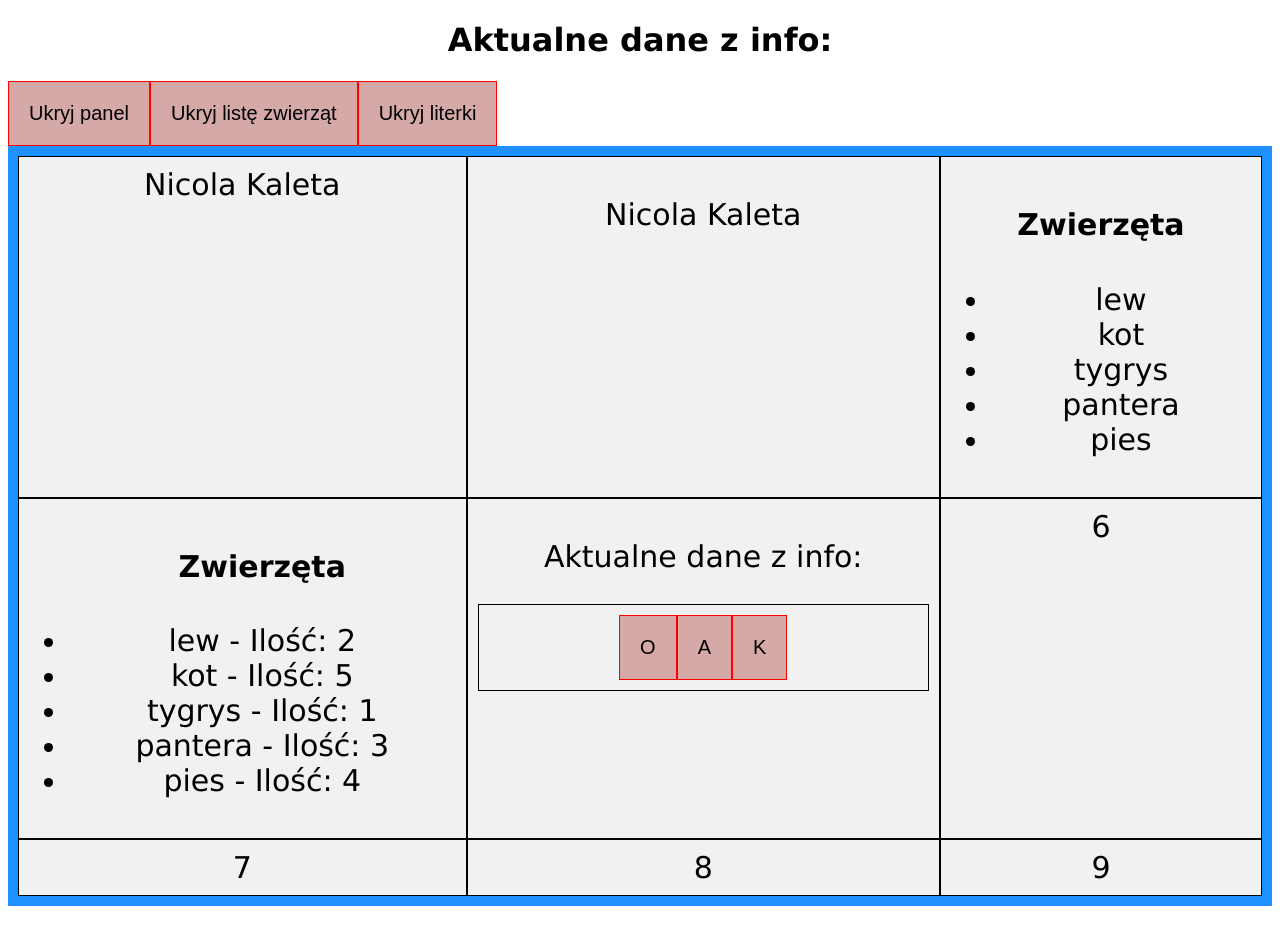
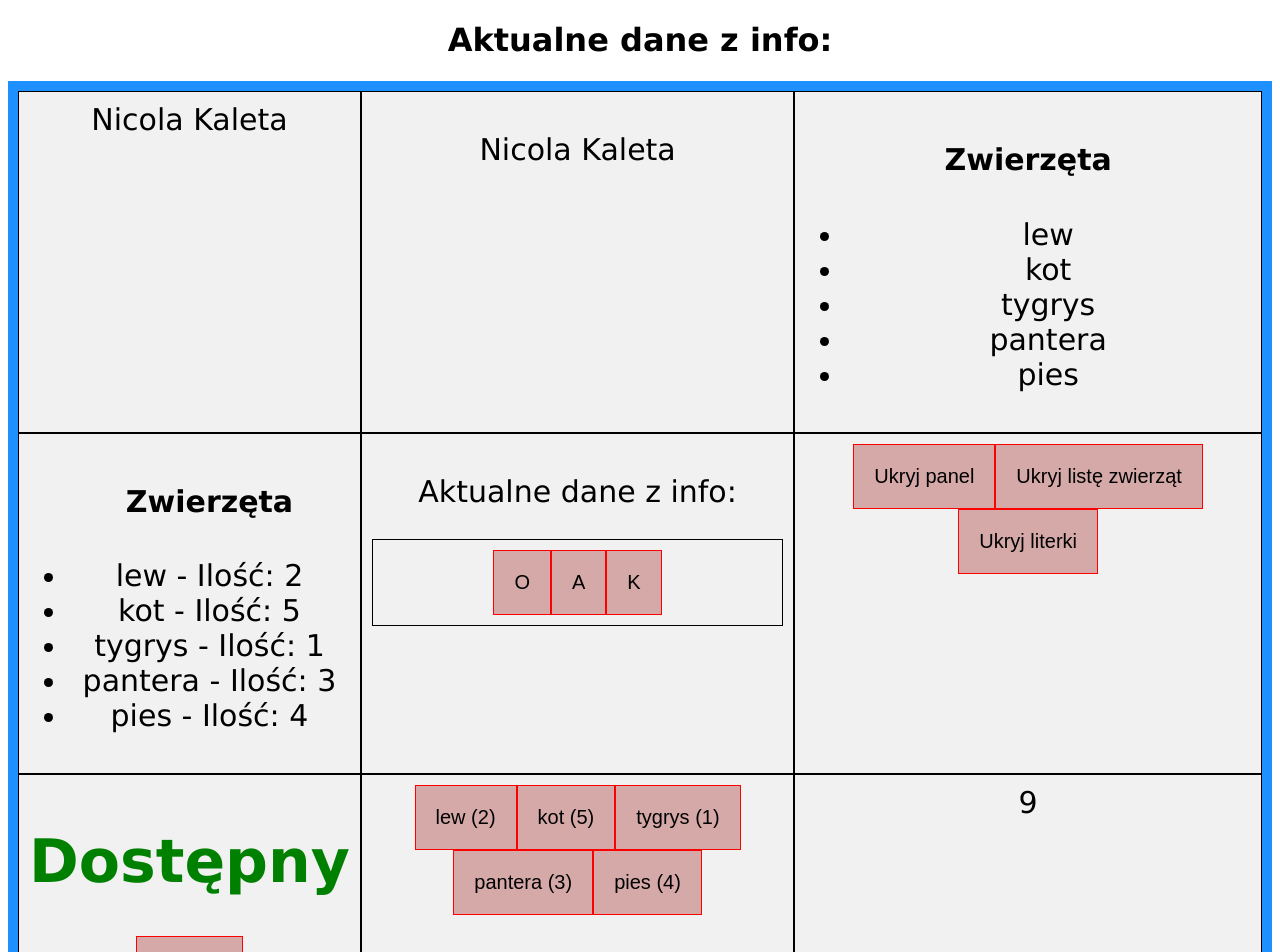
Before and after one commit to nic00la1/ReactPowt-rzenie, a React (Vite) app in the folder client/powtorzenieR/: page / in a window 1280 px wide. Shown: the top 952 px of the page. Before the commit the page ends 914 px from the top, so only its background shows below. Built offline with nearby package versions, Linux system fonts and the light colour scheme.

Commit message:
komponent 6 przeniesiony do grida + komponent 8 ✅

```diff
--- a/client/powtorzenieR/src/App.jsx
+++ b/client/powtorzenieR/src/App.jsx
@@ -6,6 +6,8 @@ import { DisplayObjectsFromTableByProps } from './components/DisplayObjectsFromT
 import React, { useState } from 'react';
 import { DisplayButton } from './components/DisplayButton';
 import { ControlPanel } from './components/ControlPanel';
+import { AvailabilityToggle } from './components/AvailabilityToggle';
+import AnimalButtons from './components/AnimalButtons';
 
 function App() {
 
@@ -32,16 +34,6 @@ const zwierzetaObiekty = [
      {/* Info na samej górze */}
     <h1 className='info-center'>Aktualne dane z info: {info}</h1>
 
-    { showPanel &&
-      <ControlPanel showAnimals={showAnimals}
-                  setShowAnimals={setShowAnimals}
-                  showButtons={showButtons}
-                  setShowButtons={setShowButtons}
-                  showPanel={showPanel}
-                  setShowPanel={setShowPanel}/>
-    }
-
-
     <div className='container'>
       <NicolaKaleta/>
       <DisplayNameAndSurnameByProps person={{
@@ -55,9 +47,17 @@ const zwierzetaObiekty = [
       {showButtons &&
         <DisplayButton info={info} setInfo={setInfo}/>
       }
-      <div>6</div>
-      <div>7</div>
-      <div>8</div>
+        { showPanel &&
+      <ControlPanel showAnimals={showAnimals}
+                  setShowAnimals={setShowAnimals}
+                  showButtons={showButtons}
+                  setShowButtons={setShowButtons}
+                  showPanel={showPanel}
+                  setShowPanel={setShowPanel}/>
+    }
+
+      <AvailabilityToggle/>
+      <AnimalButtons animals={zwierzetaObiekty}/>
       <div>9</div>
     </div>
     </>
--- /dev/null
+++ b/client/powtorzenieR/src/components/AnimalButtons.jsx
@@ -0,0 +1,24 @@
+import React, { useState } from 'react'
+
+const AnimalButtons = ({ animals }) => {
+
+const [animalList, setAnimalList] = useState(animals);
+
+const handleClick = (index) => {
+    const newList = [...animalList];
+    newList[index].ilosc += 1;
+    setAnimalList(newList);
+}
+
+  return (
+    <div>
+        {animalList.map((animal, index) => (
+            <button key={index} onClick={() => handleClick(index)}>
+                {animal.Zwierzeta} ({animal.ilosc})
+            </button>
+        ))}
+    </div>
+  )
+}
+
+export default AnimalButtons
```
